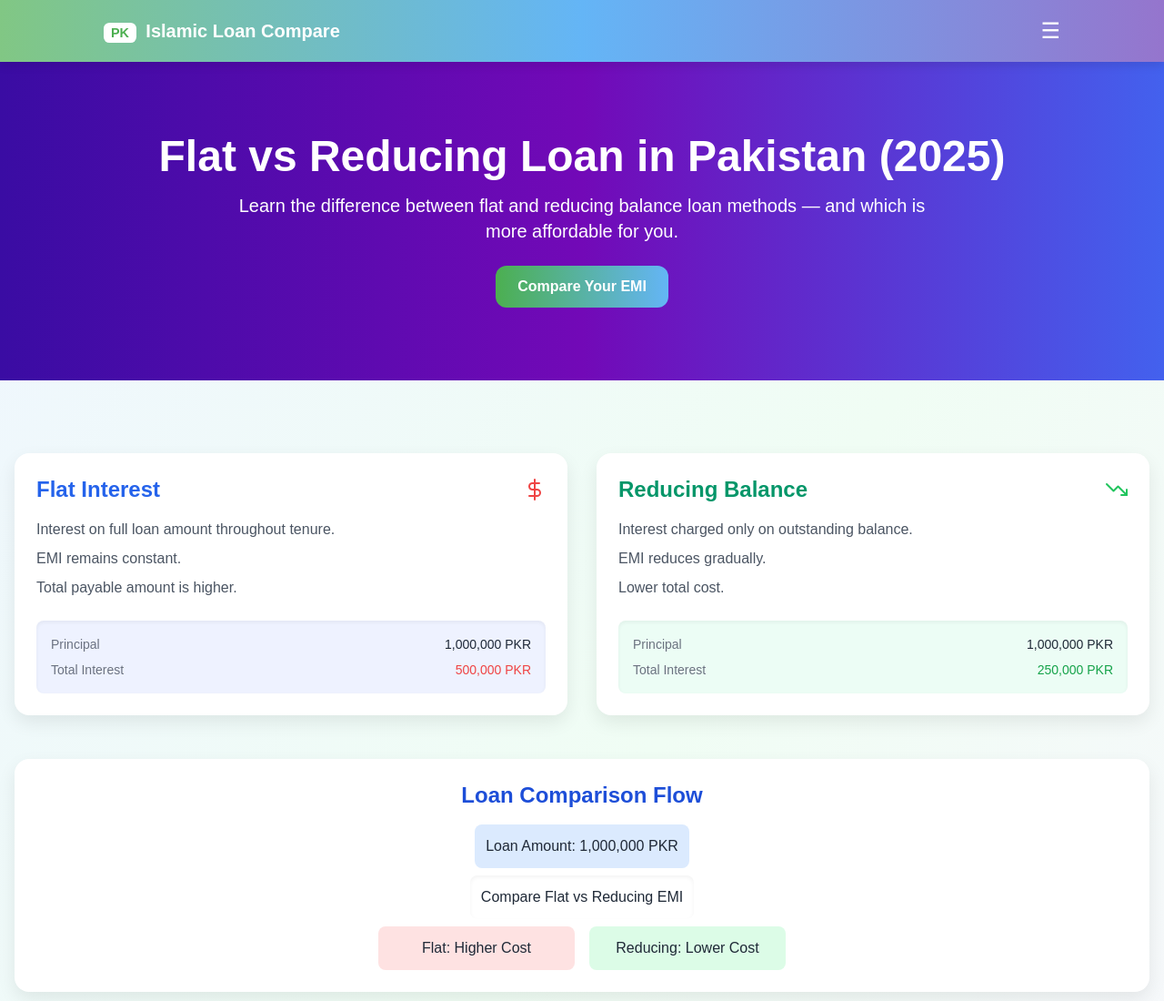
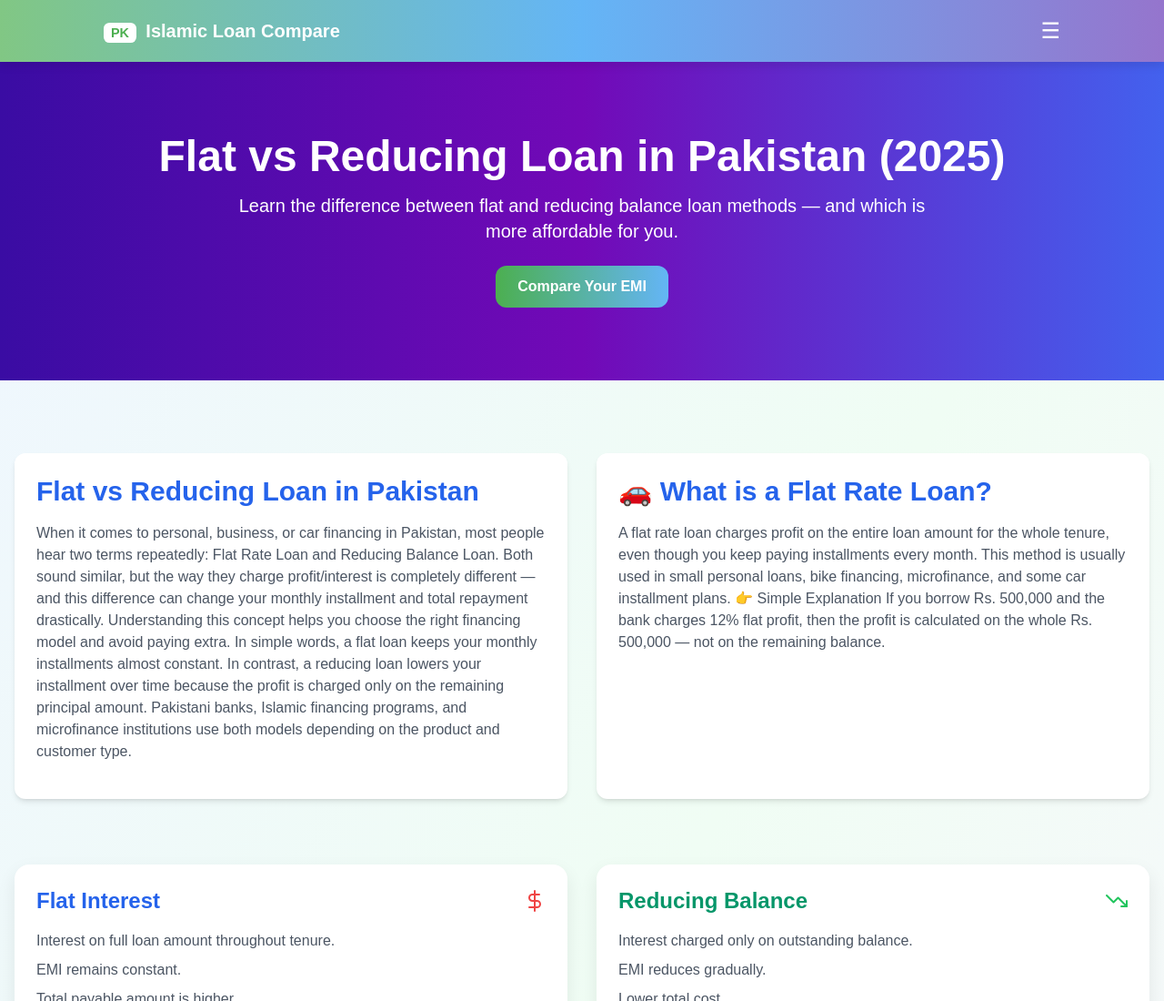
Before and after one commit to Hafsa158202/loan-calculator-pakistan, a plain HTML site: page flat-vs-reducing.html in a window 1280 px wide. Shown: the top 1100 px of the page at 91% size. Drawn offline with nearby package versions, Linux system fonts and the light colour scheme.

Commit message:
Update flat-vs-reducing.html

```diff
--- a/flat-vs-reducing.html
+++ b/flat-vs-reducing.html
@@ -150,7 +150,25 @@
 
     <!-- Comparison -->
     <section class="grid md:grid-cols-2 gap-8 mb-12" data-aos="fade-up">
+<section class="mb-10 p-6 bg-white rounded-xl shadow-md" data-aos="fade-up">
+<h2 class="text-3xl font-bold text-blue-600 mb-4">Flat vs Reducing Loan in Pakistan</h2>
+<p class="text-gray-600 mb-4">
+When it comes to personal, business, or car financing in Pakistan, most people hear two terms repeatedly: Flat Rate Loan and Reducing Balance Loan. Both sound similar, but the way they charge profit/interest is completely different — and this difference can change your monthly installment and total repayment drastically. Understanding this concept helps you choose the right financing model and avoid paying extra.
 
+In simple words, a flat loan keeps your monthly installments almost constant. In contrast, a reducing loan lowers your installment over time because the profit is charged only on the remaining principal amount. Pakistani banks, Islamic financing programs, and microfinance institutions use both models depending on the product and customer type.
+</p>
+</section>
+      <section class="mb-10 p-6 bg-white rounded-xl shadow-md" data-aos="fade-up">
+<h2 class="text-3xl font-bold text-blue-600 mb-4">🚗 What is a Flat Rate Loan?</h2>
+<p class="text-gray-600 mb-4">
+
+A flat rate loan charges profit on the entire loan amount for the whole tenure, even though you keep paying installments every month. This method is usually used in small personal loans, bike financing, microfinance, and some car installment plans.
+
+👉 Simple Explanation
+
+If you borrow Rs. 500,000 and the bank charges 12% flat profit, then the profit is calculated on the whole Rs. 500,000 — not on the remaining balance.
+</p>
+      </section>
       <!-- Flat -->
       <div class="card">
         <div class="flex justify-between items-center mb-4">
```
